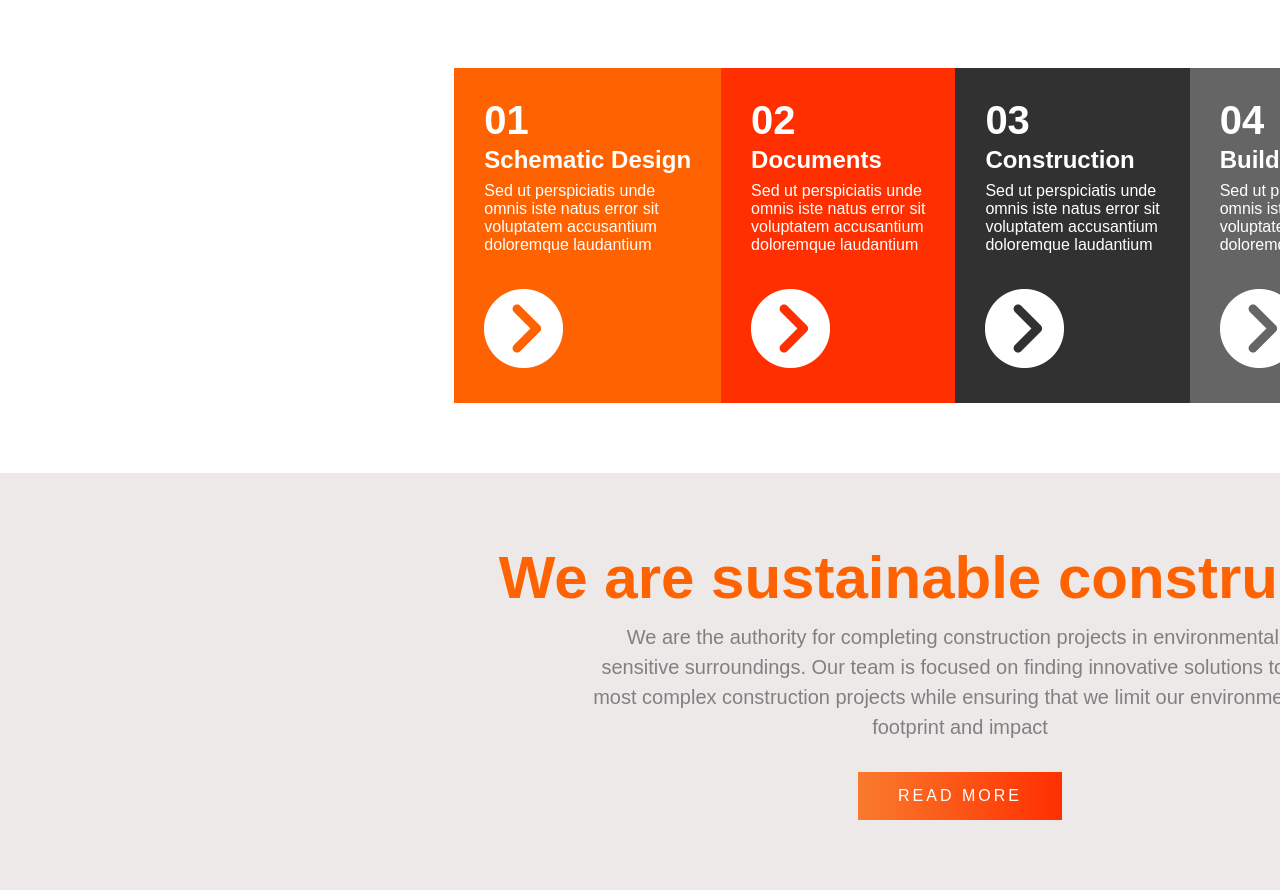
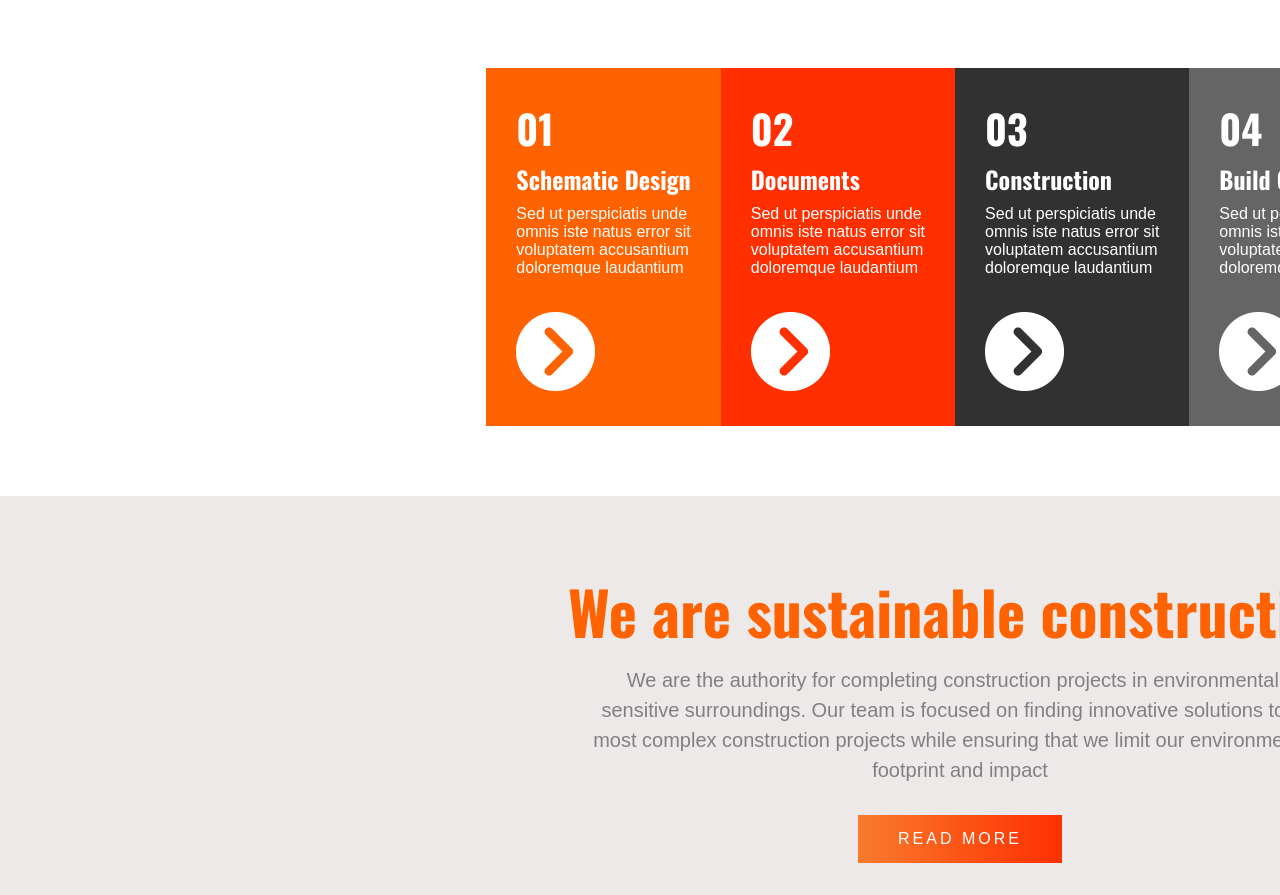
Before and after one commit to joy273609/Front-end-web, a plain HTML site: page 1115-RWD網頁作業/index.html in a window 1280 px wide. Shown: the part 870-1765 px from the top of the page. Drawn offline with nearby package versions, Linux system fonts and the light colour scheme.

Commit message:
1118_1020_add_font

```diff
--- a/1115-RWD網頁作業/index.html
+++ b/1115-RWD網頁作業/index.html
@@ -6,6 +6,10 @@
     <title>Buildind</title>
     <link rel="stylesheet" href="./style.css">
     <link rel="stylesheet" href="https://fonts.googleapis.com/css2?family=Material+Symbols+Outlined:opsz,wght,FILL,GRAD@20..48,100..700,0..1,-50..200&icon_names=search" />
+
+    <link rel="preconnect" href="https://fonts.googleapis.com">
+    <link rel="preconnect" href="https://fonts.gstatic.com" crossorigin>
+    <link href="https://fonts.googleapis.com/css2?family=Oswald:wght@200..700&display=swap" rel="stylesheet">
 </head>
 <body>
     <div class="header">
--- a/1115-RWD網頁作業/style.css
+++ b/1115-RWD網頁作業/style.css
@@ -93,12 +93,13 @@ body{
     font-size: 40px;
     color: white;
     padding-bottom: 3px;
-
+    font-family: Oswald;
 }
 
 .F2 h2{
     color: white;
     padding-bottom: 8px;
+    font-family: Oswald ;
 }
 
 .F2 p{
@@ -147,6 +148,7 @@ body{
     font-size: 60px;
     font-weight: bold;
     margin-bottom: 10px;
+    font-family: Oswald;
 }
 .F3 p{
     color: gray;
```
